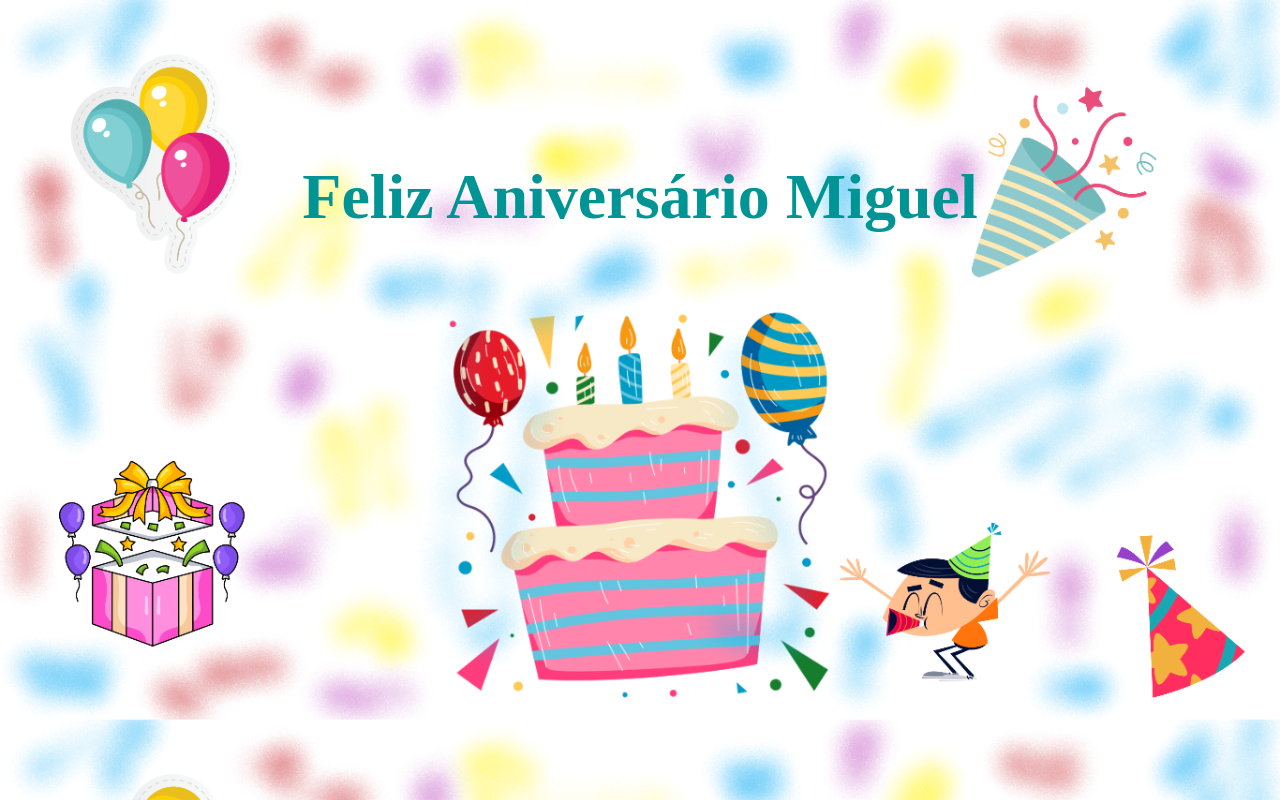
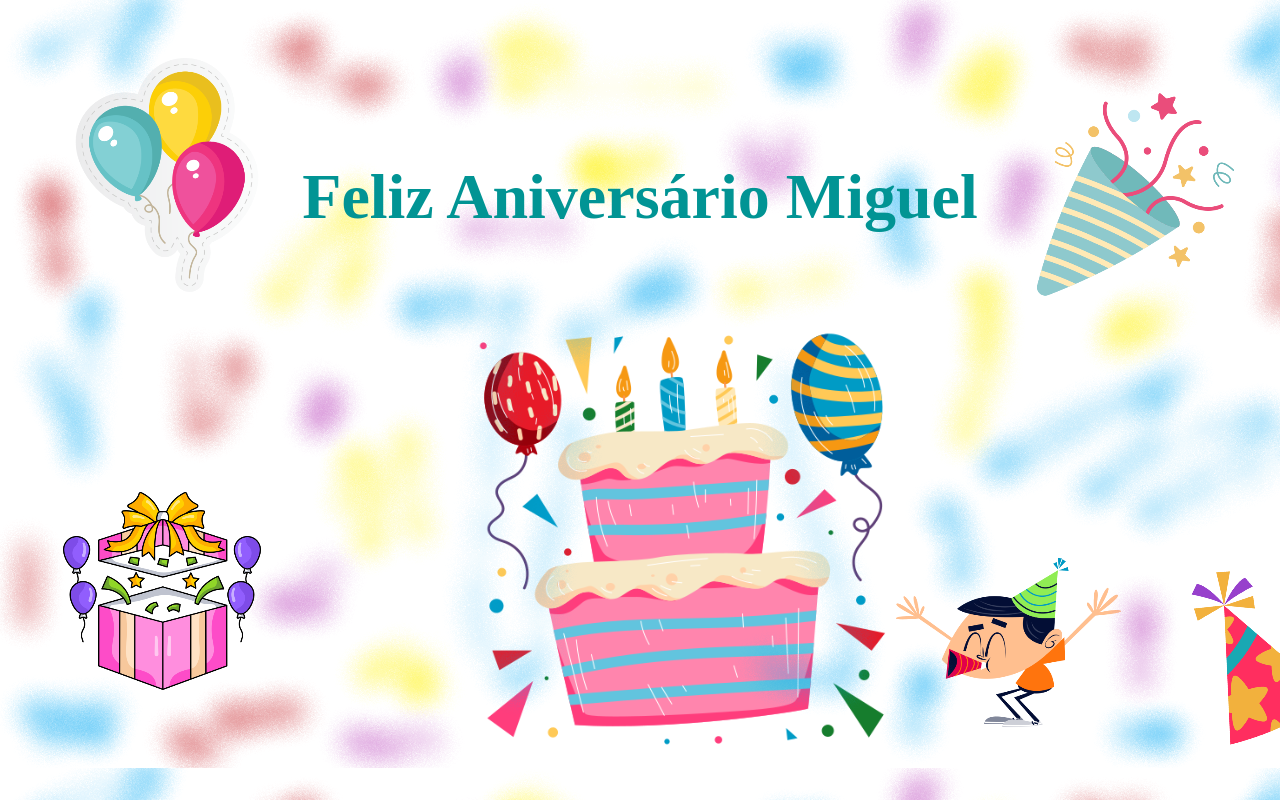
Before and after one commit to ishandom/Feliz-Anivers-rio, a plain HTML site: page index.html in a window 1280 px wide. Drawn offline with Linux system fonts and the light colour scheme.

Commit message:
Update styles.css

```diff
--- a/styles.css
+++ b/styles.css
@@ -8,7 +8,8 @@
 
 body{
     background-image: url(teste.png);
-    background-size: 100%;
+    background-size: auto;
+    background-repeat: no-repeat:
 }
 
 p{
```
